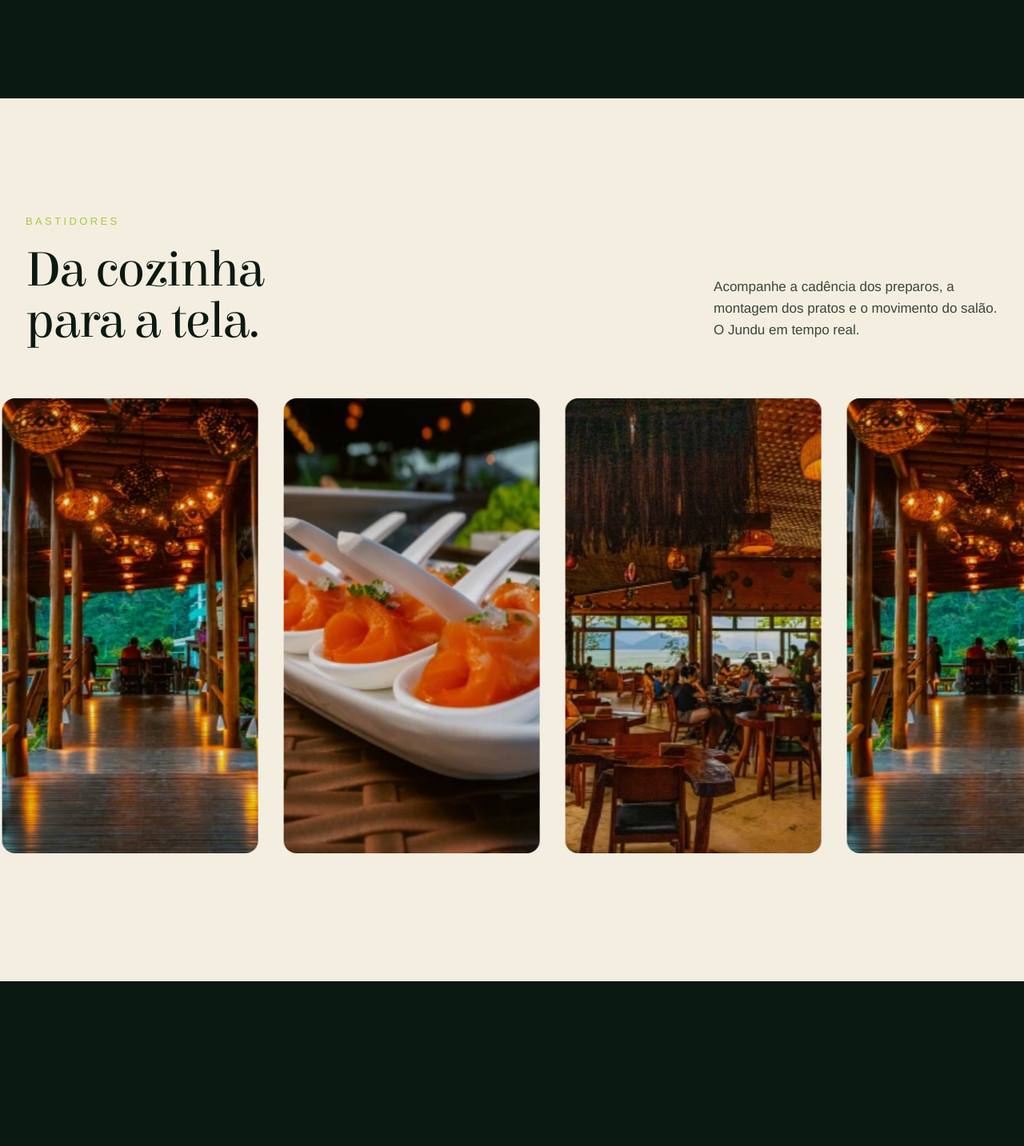
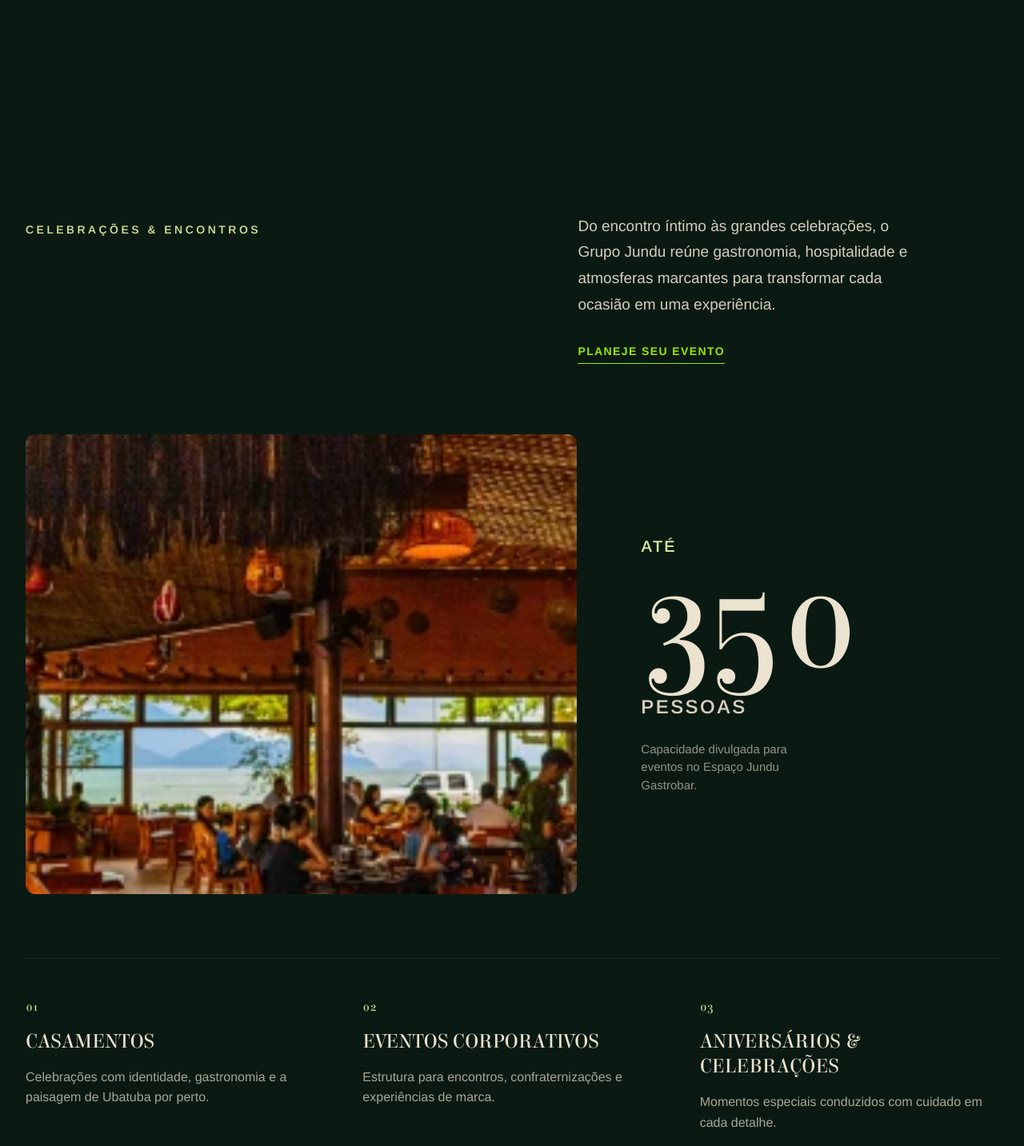
Before and after one commit to silvarodrigueswender30-del/site-jundu, a Next.js app: page / in a window 1280 px wide. Shown: the part 8800-10233 px from the top of the page at 80% size. Built offline with nearby package versions, Linux system fonts and the light colour scheme.

Commit message:
feat: add events showcase section

```diff
--- a/src/app/page.tsx
+++ b/src/app/page.tsx
@@ -9,6 +9,7 @@
 import { ArchitecturalGallery } from "@/components/sections/architectural-gallery";
 import { JWindow } from "@/components/sections/j-window";
 import { LocationsAccordion } from "@/components/sections/locations-accordion";
+import { EventsShowcase } from "@/components/sections/events-showcase";
 import { KitchenToScreen } from "@/components/sections/kitchen-to-screen";
 import { FinalCta } from "@/components/sections/final-cta";
 import { SiteFooter } from "@/components/navigation/site-footer";
@@ -29,6 +30,7 @@
         <ArchitecturalGallery />
         <JWindow />
         <LocationsAccordion />
+        <EventsShowcase />
         <KitchenToScreen />
         <FinalCta />
       </main>
--- /dev/null
+++ b/src/components/sections/events-showcase.tsx
@@ -0,0 +1,93 @@
+import React from 'react';
+import Image from 'next/image';
+import Link from 'next/link';
+import { siteData } from '@/data/site';
+
+export function EventsShowcase() {
+  const data = siteData.sections.eventsShowcase;
+
+  return (
+    <section
+      data-section="events-showcase"
+      id="eventos"
+      className="bg-forest-900 text-surface relative w-full overflow-hidden py-[80px] sm:py-[96px] lg:py-[120px] xl:py-[144px]"
+    >
+      <div className="max-w-[1280px] mx-auto px-5 sm:px-8 w-full relative z-10 flex flex-col gap-12 lg:gap-20">
+
+        {/* Header */}
+        <div className="flex flex-col lg:flex-row lg:items-end justify-between gap-6 lg:gap-12">
+          <div className="w-full lg:w-[55%]">
+            <span className="block font-body text-[12px] md:text-[14px] uppercase tracking-[0.25em] text-lime-200 mb-6 font-semibold animate-[fade-in-up_850ms_cubic-bezier(.22,1,.36,1)_forwards] opacity-0 [animation-delay:80ms]">
+              {data.eyebrow}
+            </span>
+            <h2 className="font-display text-[44px] sm:text-[56px] lg:text-[72px] leading-[0.98] tracking-[-0.02em] whitespace-pre-line animate-[fade-in-up_850ms_cubic-bezier(.22,1,.36,1)_forwards] opacity-0 [animation-delay:160ms] max-w-[15ch]">
+              {data.title}
+            </h2>
+          </div>
+          <div className="w-full lg:w-[45%] flex flex-col items-start lg:pb-2">
+            <p className="font-body text-[16px] lg:text-[19px] leading-[1.58] lg:leading-[1.72] text-surface/90 max-w-[42ch] mb-8 animate-[fade-in-up_850ms_cubic-bezier(.22,1,.36,1)_forwards] opacity-0 [animation-delay:240ms]">
+              {data.text}
+            </p>
+            <Link
+              href={data.cta.href}
+              className="font-body text-[14px] uppercase tracking-[0.1em] text-lime-400 hover:text-lime-300 font-bold transition-colors animate-[fade-in-up_850ms_cubic-bezier(.22,1,.36,1)_forwards] opacity-0 [animation-delay:320ms] border-b border-lime-400 pb-1"
+            >
+              {data.cta.label}
+            </Link>
+          </div>
+        </div>
+
+        {/* Middle Composition */}
+        <div className="grid grid-cols-1 lg:grid-cols-12 gap-8 lg:gap-12 items-center">
+          {/* Photo */}
+          <div className="lg:col-span-7 w-full order-1 lg:order-1 animate-[fade-in-up_850ms_cubic-bezier(.22,1,.36,1)_forwards] opacity-0 [animation-delay:400ms]">
+            <div className="relative w-full aspect-[4/3] sm:aspect-[16/9] lg:aspect-[6/5] overflow-hidden rounded-xl bg-forest-800">
+              {/* TODO: substituir por fotografia oficial de evento realizado pelo Grupo Jundu. */}
+              <Image
+                src={data.photo.src}
+                alt={data.photo.alt}
+                fill
+                className="object-cover object-[center_40%]"
+                sizes="(max-width: 1024px) 100vw, 55vw"
+              />
+            </div>
+          </div>
+
+          {/* Highlight Block */}
+          <div className="lg:col-span-5 w-full order-2 lg:order-2 flex flex-col justify-center items-start lg:pl-8 animate-[fade-in-up_850ms_cubic-bezier(.22,1,.36,1)_forwards] opacity-0 [animation-delay:480ms]">
+            <span className="font-body text-[16px] lg:text-[20px] uppercase tracking-widest text-lime-200 mb-2 font-semibold">
+              {data.highlight.prefix}
+            </span>
+            <div className="font-display text-[112px] sm:text-[128px] lg:text-[160px] xl:text-[180px] leading-[0.8] tracking-[-0.04em] text-surface mb-4">
+              {data.highlight.number}
+            </div>
+            <span className="font-body text-[20px] lg:text-[24px] uppercase tracking-widest text-surface/90 mb-6 font-semibold">
+              {data.highlight.suffix}
+            </span>
+            <p className="font-body text-[14px] lg:text-[15px] text-surface/60 max-w-[28ch] leading-[1.5]">
+              {data.highlight.description}
+            </p>
+          </div>
+        </div>
+
+        {/* Modalities */}
+        <div className="grid grid-cols-1 md:grid-cols-2 lg:grid-cols-3 gap-8 lg:gap-12 pt-8 lg:pt-12 border-t border-surface/10 animate-[fade-in-up_850ms_cubic-bezier(.22,1,.36,1)_forwards] opacity-0 [animation-delay:560ms]">
+          {data.modalities.map((modality, idx) => (
+            <div key={idx} className="flex flex-col gap-4">
+              <span className="font-display text-[16px] text-lime-200">
+                {modality.id}
+              </span>
+              <h3 className="font-display text-[22px] lg:text-[26px] leading-[1.2] text-surface">
+                {modality.title}
+              </h3>
+              <p className="font-body text-[15px] lg:text-[16px] text-surface/70 leading-[1.6]">
+                {modality.description}
+              </p>
+            </div>
+          ))}
+        </div>
+
+      </div>
+    </section>
+  );
+}
--- a/src/data/site.ts
+++ b/src/data/site.ts
@@ -16,7 +16,7 @@
     { label: "Experiência", href: "#experiencia" },
     { label: "História", href: "#historia" },
     { label: "Unidades", href: "#unidades" },
-    { label: "Eventos", href: "#reserva" },
+    { label: "Eventos", href: "#eventos" },
   ],
   ctas: {
     primary: { label: "Conheça nossas unidades", href: "#unidades" },
@@ -178,6 +178,42 @@
       image: "/images/hero/jundu-hero-desktop.webp",
       alt: "Fotografia do ambiente Jundu vista através da letra J",
     },
+    eventsShowcase: {
+      eyebrow: "CELEBRAÇÕES & ENCONTROS",
+      title: "Eventos que\nganham cenário.",
+      text: "Do encontro íntimo às grandes celebrações, o Grupo Jundu reúne gastronomia, hospitalidade e atmosferas marcantes para transformar cada ocasião em uma experiência.",
+      cta: {
+        label: "PLANEJE SEU EVENTO",
+        href: "#contato"
+      },
+      photo: {
+        src: "/images/stories/story-atmosfera.webp",
+        alt: "Ambiente do Grupo Jundu preparado para receber encontros"
+      },
+      highlight: {
+        prefix: "ATÉ",
+        number: "350",
+        suffix: "PESSOAS",
+        description: "Capacidade divulgada para eventos no Espaço Jundu Gastrobar."
+      },
+      modalities: [
+        {
+          id: "01",
+          title: "CASAMENTOS",
+          description: "Celebrações com identidade, gastronomia e a paisagem de Ubatuba por perto."
+        },
+        {
+          id: "02",
+          title: "EVENTOS CORPORATIVOS",
+          description: "Estrutura para encontros, confraternizações e experiências de marca."
+        },
+        {
+          id: "03",
+          title: "ANIVERSÁRIOS & CELEBRAÇÕES",
+          description: "Momentos especiais conduzidos com cuidado em cada detalhe."
+        }
+      ]
+    },
     locations: {
       eyebrow: "UBATUBA, TRÊS EXPERIÊNCIAS",
       title: "Três unidades.\nTrês atmosferas.",
```
